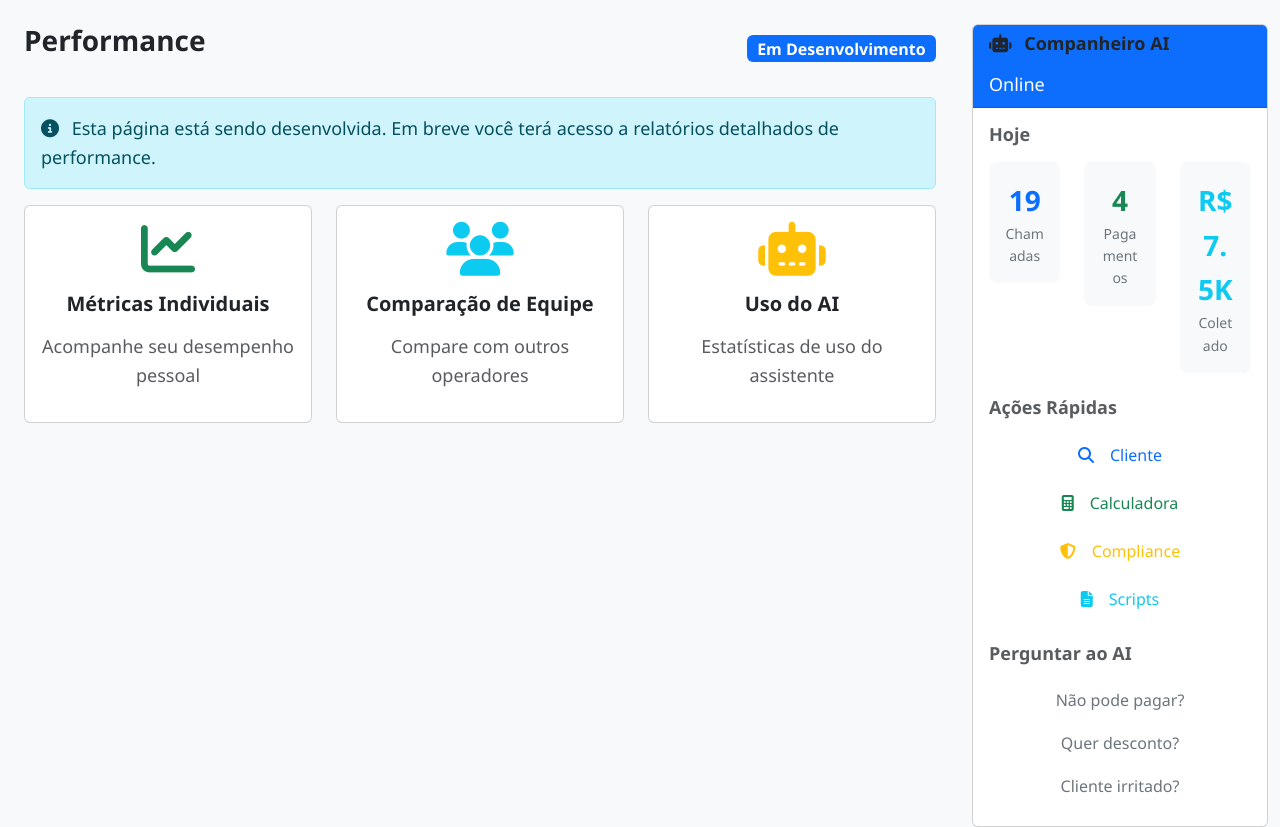
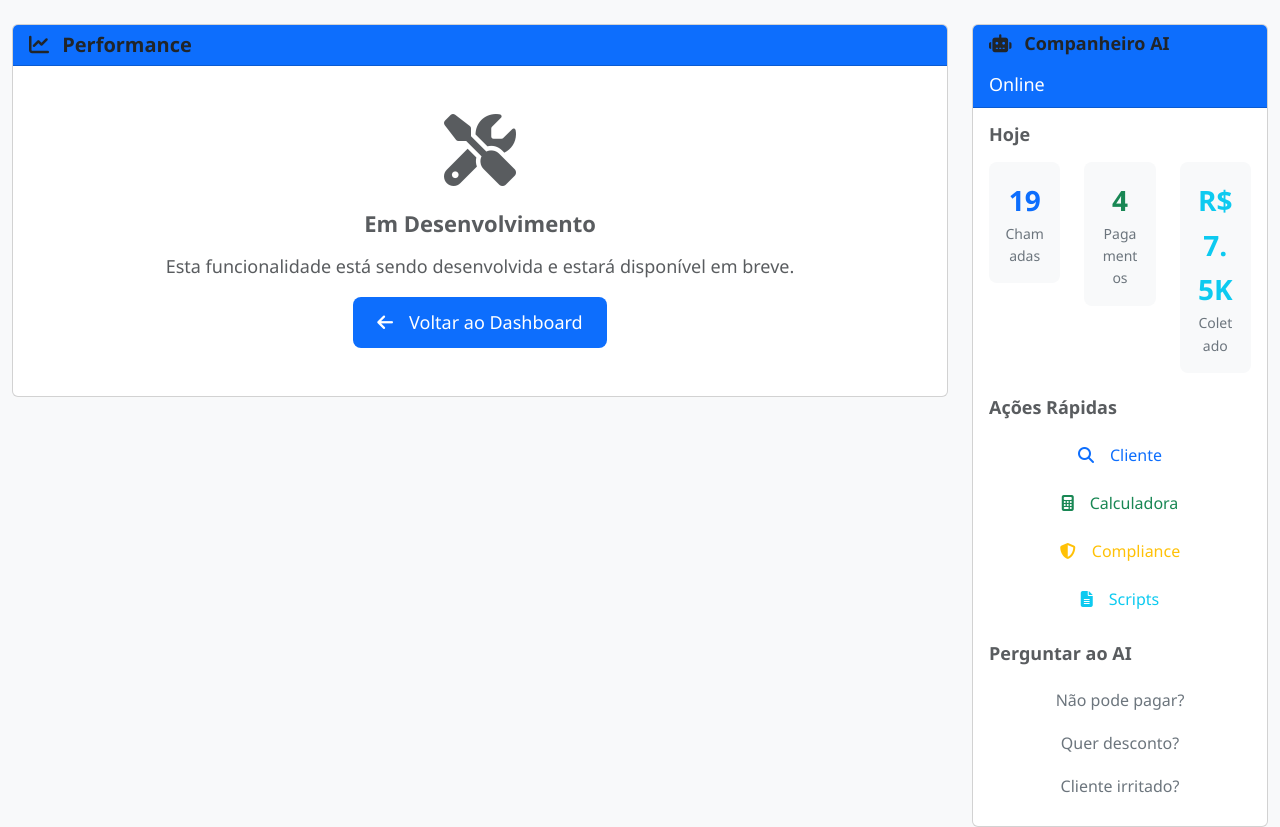
Before and after one commit to malcagui2023/operations_internal, a Flask app: page /performance in a window 1280 px wide. Shown: the part 61-888 px from the top of the page. Run offline with Flask 3, Linux system fonts and the light colour scheme.

Commit message:
fix: placeholder for Performance page

```diff
--- a/templates/performance.html
+++ b/templates/performance.html
@@ -3,47 +3,25 @@
 {% block title %}{{ 'Performance' if lang == 'pt' else 'Performance' }} - {{ translations.app_title }}{% endblock %}
 
 {% block content %}
-<div class="container-fluid">
-    <div class="row">
-        <div class="col-12">
-            <div class="d-flex justify-content-between align-items-center mb-4">
-                <h2>{{ 'Performance' if lang == 'pt' else 'Performance' }}</h2>
-                <span class="badge bg-primary fs-6">{{ 'Em Desenvolvimento' if lang == 'pt' else 'In Development' }}</span>
+<div class="row">
+    <div class="col-12">
+        <div class="card">
+            <div class="card-header bg-primary text-white">
+                <h5 class="mb-0">
+                    <i class="fas fa-chart-line me-2"></i>
+                    {{ 'Performance' if lang == 'pt' else 'Performance' }}
+                </h5>
             </div>
-
-            <div class="alert alert-info" role="alert">
-                <i class="fas fa-info-circle me-2"></i>
-                {{ 'Esta página está sendo desenvolvida. Em breve você terá acesso a relatórios detalhados de performance.' if lang == 'pt' else 'This page is under development. Soon you will have access to detailed performance reports.' }}
-            </div>
-
-            <div class="row">
-                <div class="col-md-4">
-                    <div class="card">
-                        <div class="card-body text-center">
-                            <i class="fas fa-chart-line fa-3x text-success mb-3"></i>
-                            <h5>{{ 'Métricas Individuais' if lang == 'pt' else 'Individual Metrics' }}</h5>
-                            <p class="text-muted">{{ 'Acompanhe seu desempenho pessoal' if lang == 'pt' else 'Track your personal performance' }}</p>
-                        </div>
-                    </div>
-                </div>
-                <div class="col-md-4">
-                    <div class="card">
-                        <div class="card-body text-center">
-                            <i class="fas fa-users fa-3x text-info mb-3"></i>
-                            <h5>{{ 'Comparação de Equipe' if lang == 'pt' else 'Team Comparison' }}</h5>
-                            <p class="text-muted">{{ 'Compare com outros operadores' if lang == 'pt' else 'Compare with other operators' }}</p>
-                        </div>
-                    </div>
-                </div>
-                <div class="col-md-4">
-                    <div class="card">
-                        <div class="card-body text-center">
-                            <i class="fas fa-robot fa-3x text-warning mb-3"></i>
-                            <h5>{{ 'Uso do AI' if lang == 'pt' else 'AI Usage' }}</h5>
-                            <p class="text-muted">{{ 'Estatísticas de uso do assistente' if lang == 'pt' else 'Assistant usage statistics' }}</p>
-                        </div>
-                    </div>
-                </div>
+            <div class="card-body text-center py-5">
+                <i class="fas fa-tools fa-4x text-muted mb-4"></i>
+                <h4 class="text-muted">{{ 'Em Desenvolvimento' if lang == 'pt' else 'Under Development' }}</h4>
+                <p class="text-muted">
+                    {{ 'Esta funcionalidade está sendo desenvolvida e estará disponível em breve.' if lang == 'pt' else 'This feature is being developed and will be available soon.' }}
+                </p>
+                <a href="{{ url_for('dashboard') }}" class="btn btn-primary">
+                    <i class="fas fa-arrow-left me-2"></i>
+                    {{ 'Voltar ao Dashboard' if lang == 'pt' else 'Back to Dashboard' }}
+                </a>
             </div>
         </div>
     </div>
```
